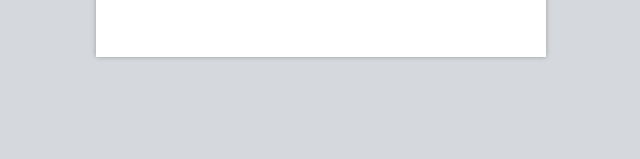
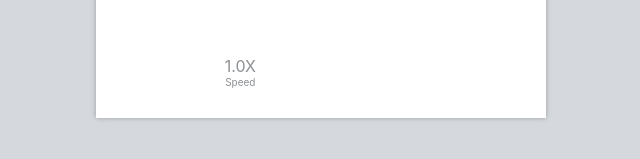
Before and after one commit to Pariente1/Interactive-HTML5-Video-and-Audio, a plain HTML site: page interactive-html5-video-audio/06/demos/Module 5/01 Starter/index.html in a window 1280 px wide. Shown: the part 587-746 px from the top of the page, without its empty margins (319-959 px from the left). Drawn offline with nearby package versions, Linux system fonts and the light colour scheme.

Commit message:
agregamos una función que cambia la velocidad del video cada que le das click

```diff
--- a/interactive-html5-video-audio/06/demos/Module 5/01 Starter/css/interaction.css
+++ b/interactive-html5-video-audio/06/demos/Module 5/01 Starter/css/interaction.css
@@ -100,3 +100,22 @@ p{
 	color: #999b9c;
 	font-size: 12px;
 }
+
+/* Ajust speed */
+.secondaryControl{
+	text-align: center;
+	padding-bottom: 30px;
+	line-height: 1.2;
+	color: #8d9093;
+	cursor: pointer;
+}
+
+.speedId{
+	margin-bottom: 0;
+	padding: 0;
+}
+
+.speedLabel{
+	margin-top: 0;
+	font-size: 10px;
+}
--- a/interactive-html5-video-audio/06/demos/Module 5/01 Starter/index.html
+++ b/interactive-html5-video-audio/06/demos/Module 5/01 Starter/index.html
@@ -65,6 +65,14 @@
 
 		</div>
 
+		<div class="row secondaryControl justify-content-around px-5">
+			<div class="col-xs-6" onclick="changeSpeed()">
+				<div class="speedId">1.0X</div>
+				<div class="speedLabel">Speed</div>
+			</div>
+			<div class="col-xs-6"></div>
+		</div>
+
 		<div class="row">
 			<audio id="audioFile">
 				<source src="media/Audio_1.mp3" type="audio/mpeg">
--- a/interactive-html5-video-audio/06/demos/Module 5/01 Starter/js/interaction.js
+++ b/interactive-html5-video-audio/06/demos/Module 5/01 Starter/js/interaction.js
@@ -10,13 +10,16 @@ var startTime = document.getElementById('start');
 
 var playBar = document.querySelector('.bar');
 var playBarRemaining = document.querySelector('.unplayed-progress');
-var playHead = document.querySelector('.playHead')
+var playHead = document.querySelector('.playHead');
+var speedId = document.querySelector('.speedId');
 
 
 var duration;
 var currentTime;
 
 var currentAlbum = 0;
+
+var playBackSpeed = 1;
 
 //json
 var albumsList = {
@@ -116,6 +119,22 @@ function nextAudio(){
     }
 }
 
+// Change Speed
+
+function changeSpeed(){
+    if(playBackSpeed == 1){
+        audioFile.playbackRate = 2;
+        playBackSpeed = 2;
+        speedId.innerHTML = '2.0X';
+    } else {
+        audioFile.playbackRate = 1;
+        playBackSpeed = 1;
+        speedId.innerHTML = '1.0X';
+
+    }
+
+}
+
 // update
 
 audioFile.ontimeupdate = function(){
```
